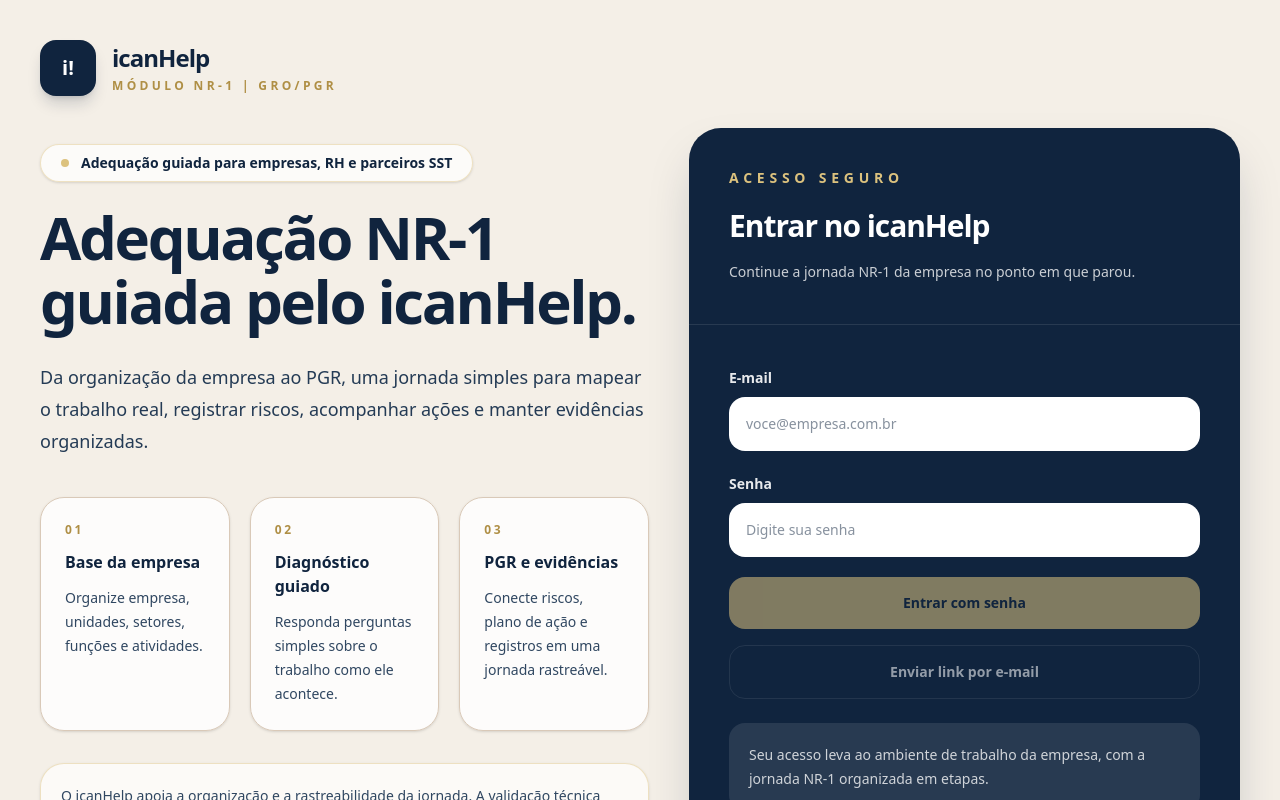
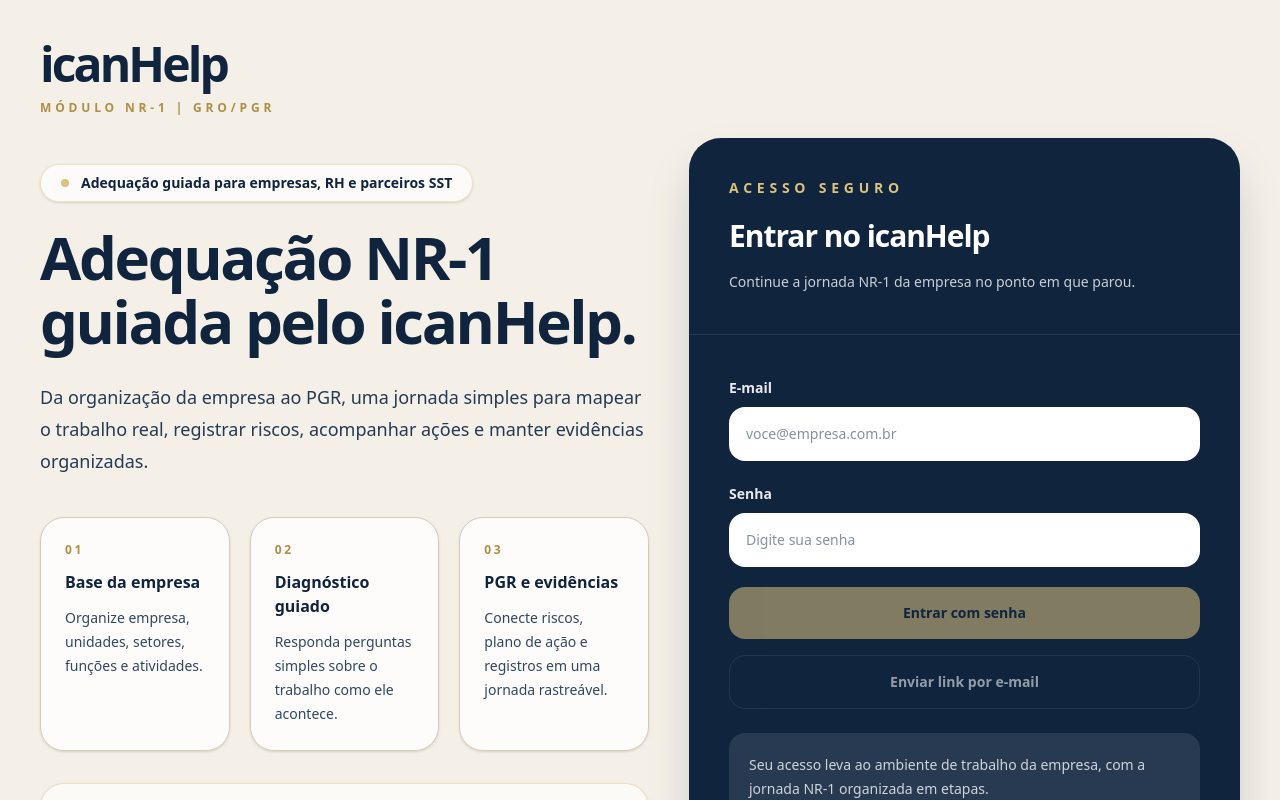
Before and after one commit to jpozza-alt/icanhelp-mvp, a Next.js app: page /login in a window 1280 px wide. Shown: the top 800 px of the page. Built offline with nearby package versions, Linux system fonts and the light colour scheme; no server answers.

Commit message:
style(login): use text wordmark without logo

```diff
--- a/app/login/page.tsx
+++ b/app/login/page.tsx
@@ -128,19 +128,13 @@
     <main className="min-h-screen bg-[#f4efe7] text-[#10243e]">
       <section className="mx-auto grid min-h-screen w-full max-w-7xl gap-10 px-6 py-10 lg:grid-cols-[1.05fr_0.95fr] lg:items-center lg:px-10">
         <div className="flex flex-col justify-center">
-          <header className="mb-12 flex items-center gap-4">
-            <div className="flex h-14 w-14 items-center justify-center rounded-2xl bg-[#10243e] text-xl font-black text-white shadow-lg shadow-[#10243e]/18">
-              i!
-            </div>
-
-            <div>
-              <p className="text-2xl font-black tracking-[-0.04em] text-[#10243e]">
-                icanHelp
-              </p>
-              <p className="mt-1 text-xs font-bold uppercase tracking-[0.28em] text-[#af8f45]">
-                Módulo NR-1 | GRO/PGR
-              </p>
-            </div>
+          <header className="mb-12">
+            <p className="text-4xl font-black tracking-[-0.06em] text-[#10243e] md:text-5xl">
+              icanHelp
+            </p>
+            <p className="mt-3 text-xs font-bold uppercase tracking-[0.32em] text-[#af8f45]">
+              Módulo NR-1 | GRO/PGR
+            </p>
           </header>
 
           <div className="mb-6 inline-flex w-fit items-center gap-3 rounded-full border border-[#dcc27e]/45 bg-white/75 px-5 py-2 text-sm font-bold text-[#10243e] shadow-sm">
```
